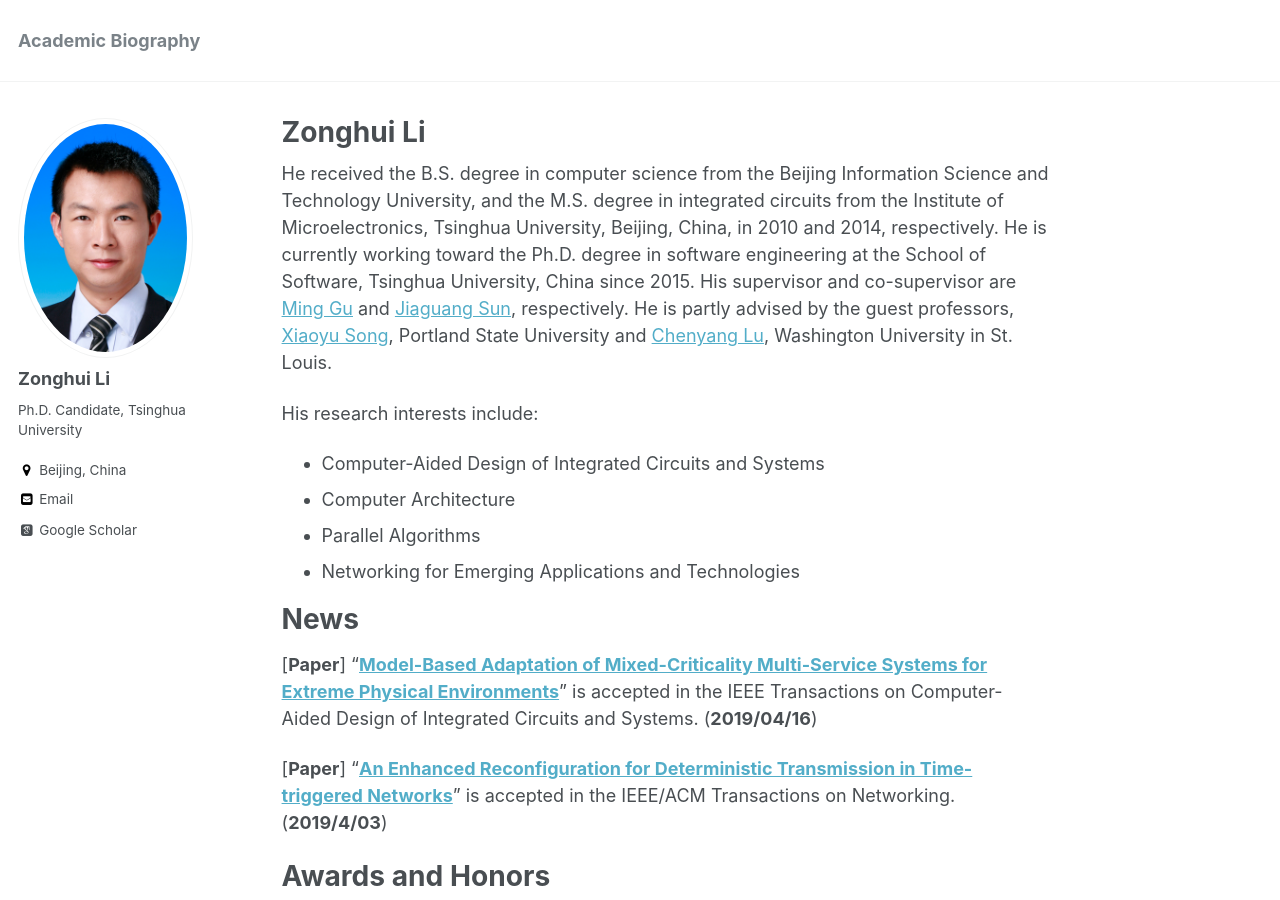
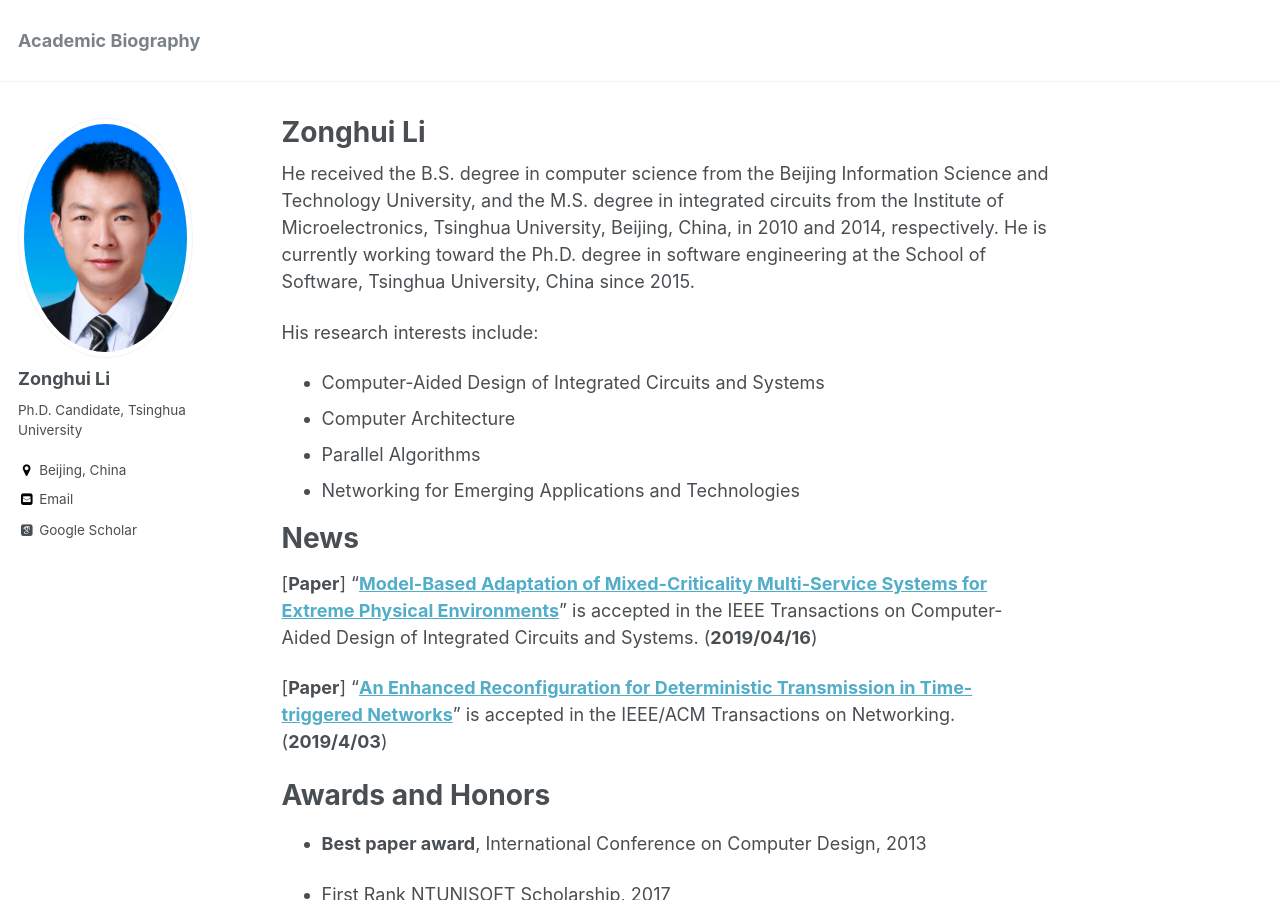
Before and after one commit to yingwangbjtu/lizonghui.github.io, a Jekyll site: the page built from _pages/about.md, in a window 1280 px wide and 900 px high. Built offline with Jekyll 4.4.1, drawn with Linux system fonts in a browser that asks for light colours; some web fonts are replaced.

Commit message:
Update about.md

```diff
--- a/_pages/about.md
+++ b/_pages/about.md
@@ -8,7 +8,7 @@ redirect_from:
   - /about.html
 ---
 
-He received the B.S. degree in computer science from the Beijing Information Science and Technology University, and the M.S. degree in integrated circuits from the Institute of Microelectronics, Tsinghua University, Beijing, China, in 2010 and 2014, respectively. He is currently working toward the Ph.D. degree in software engineering at the School of Software, Tsinghua University, China since 2015. His supervisor and co-supervisor are [Ming Gu](http://www.thss.tsinghua.edu.cn/publish/soften/3131/2010/20101219102622467554674/20101219102622467554674_.html) and [Jiaguang Sun](http://www.thss.tsinghua.edu.cn/publish/soften/3131/2010/20101219095105462245998/20101219095105462245998_.html), respectively. He is partly advised by the guest professors, [Xiaoyu Song](https://www.pdx.edu/ece/song), Portland State University and [Chenyang Lu](https://www.cse.wustl.edu/~lu/), Washington University in St. Louis.
+He received the B.S. degree in computer science from the Beijing Information Science and Technology University, and the M.S. degree in integrated circuits from the Institute of Microelectronics, Tsinghua University, Beijing, China, in 2010 and 2014, respectively. He is currently working toward the Ph.D. degree in software engineering at the School of Software, Tsinghua University, China since 2015.
 
 His research interests include:
 - Computer-Aided Design of Integrated Circuits and Systems
```
